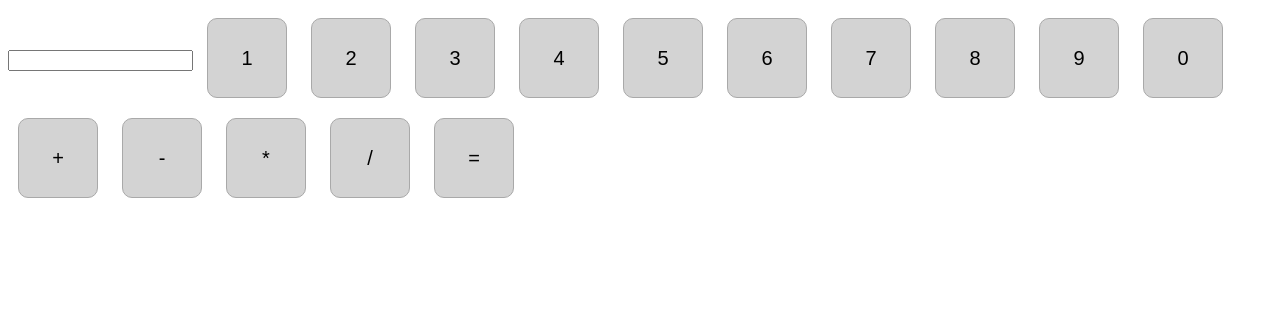
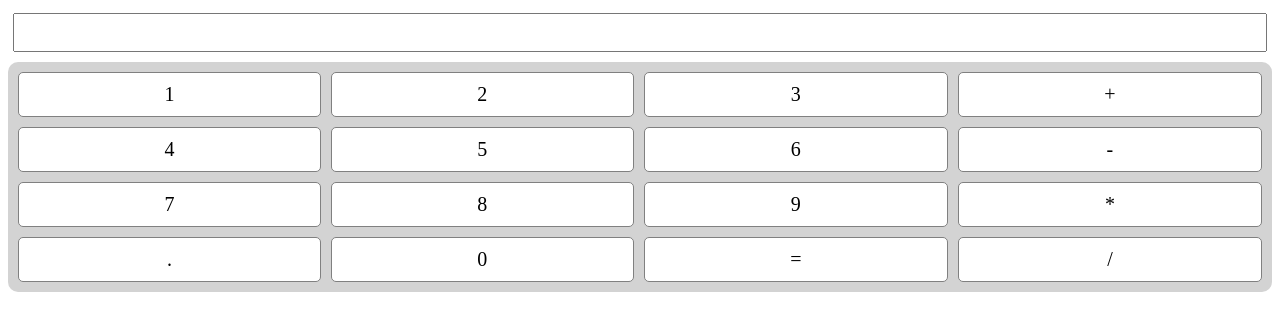
Before and after one commit to jleander12/calculator, a plain HTML site: page index.html in a window 1280 px wide. Drawn offline with Linux system fonts and the light colour scheme.

Commit message:
Update for sequential calculations and button grid

```diff
--- a/css/styles.css
+++ b/css/styles.css
@@ -1,15 +1,33 @@
-button {
-    width: 80px;
-    height: 80px;
+#calculator {
+    margin: 0px;
+    display: flex;
+    flex-direction: column;
+    /* align-items: center; */
+    justify-content: center;
+}
+
+.grid-container {
+    flex: 1;
+    display: grid;
+    grid-template-columns: auto auto auto auto;
+    gap: 10px;
+    background-color: lightgray;
     padding: 10px;
-    margin: 10px;
+    border-radius: 10px;
+}
+
+.grid-item {
+    background-color: white;
+    border: 1px solid gray;
+    border-radius: 5px;
+    padding: 10px;
     font-size: 20px;
-    /* font-weight: bold; */
-    background-color: lightgray;
-    border: 1px;
-    border-style: solid;
-    border-radius: 10px;
-    border-color: darkgray;
     text-align: center;
-    text-justify: center;
+  }
+
+#display {
+    padding: 10px;
+    margin: 5px 5px 10px 5px;
+    flex: 1;
+    text-align: right;
 }
--- a/index.html
+++ b/index.html
@@ -9,21 +9,26 @@
     <title>Calculator</title>
 </head>
 <body>
-    <input type="textbox" id="display">
-    <button id="1">1</button>
-    <button id="2">2</button>
-    <button id="3">3</button>
-    <button id="4">4</button>
-    <button id="5">5</button>
-    <button id="6">6</button>
-    <button id="7">7</button>
-    <button id="8">8</button>
-    <button id="9">9</button>
-    <button id="0">0</button>
-    <button id="+">+</button>
-    <button id="-">-</button>
-    <button id="*">*</button>
-    <button id="/">/</button>
-    <button id="=">=</button>
+    <div id="calculator">
+        <input type="textbox" id="display">
+        <div class="grid-container">
+            <div class="grid-item button">1</div>
+            <div class="grid-item button">2</div>
+            <div class="grid-item button">3</div>
+            <div class="grid-item button">+</div>
+            <div class="grid-item button">4</div>
+            <div class="grid-item button">5</div>
+            <div class="grid-item button">6</div>
+            <div class="grid-item button">-</div>
+            <div class="grid-item button">7</div>
+            <div class="grid-item button">8</div>
+            <div class="grid-item button">9</div>
+            <div class="grid-item button">*</div>
+            <div class="grid-item button">.</div>
+            <div class="grid-item button">0</div>
+            <div class="grid-item button" id="equals">=</div>
+            <div class="grid-item button">/</div>
+        </div>
+    </div>
 </body>
 </html>
--- a/js/script.js
+++ b/js/script.js
@@ -7,7 +7,8 @@ function operate(a, b, operation) {
     a = Number(a);
     b = Number(b);
     if (typeof a != 'number' || typeof b != 'number') {
-        solution = 'ERROR: only numbers allowed';
+        console.log('ERROR: only numbers allowed');
+        return;
     } else if (operation === '+') {
         solution = add(a, b);
     } else if (operation === '-') {
@@ -17,10 +18,10 @@ function operate(a, b, operation) {
     } else if (operation === '/') {
         solution = divide(a, b);
     } else {
-        solution = 'ERROR: not a valid operation';
+        console.log('ERROR: not a valid operation');
+        return;
     }
-    updateDisplay(solution);
-    firstNum = '';
+    firstNum = solution;
     secondNum = '';
     calcOperation = '';
 }
@@ -42,13 +43,16 @@ function divide(a, b) {
 }
 
 function getChar(e) {
-    console.log(this.innerHTML);
-    if (this.id == '=') {
-        console.log('test');
+    // console.log(this.innerHTML);
+    if (this.id === 'equals' && secondNum != '') {
         operate(firstNum, secondNum, calcOperation);
+    } else if (this.id === 'equals' && secondNum === '') {
         return;
     } else if (this.innerHTML === '+' || this.innerHTML === '-' ||
         this.innerHTML === '*' || this.innerHTML === '/') {
+        if (calcOperation != '' && secondNum != '') {
+            operate(firstNum, secondNum, calcOperation);
+        }
         calcOperation = this.innerHTML;
     } else if (calcOperation === '') {
         firstNum += this.innerHTML;
@@ -56,15 +60,16 @@ function getChar(e) {
         secondNum += this.innerHTML;
     } else {
         console.log('ERROR');
+        return;
     }
-    updateDisplay(`${firstNum} ${calcOperation} ${secondNum}`);
+    updateDisplay();
 }
 
-function updateDisplay(string) {
-    display.value = string;
+function updateDisplay() {
+    display.value = `${firstNum} ${calcOperation} ${secondNum}`;
 }
 
-const buttons = document.querySelectorAll('button');
+const buttons = document.querySelectorAll('.button');
 buttons.forEach(button => button.addEventListener('click', getChar));
 
 const display = document.getElementById('display');
```
